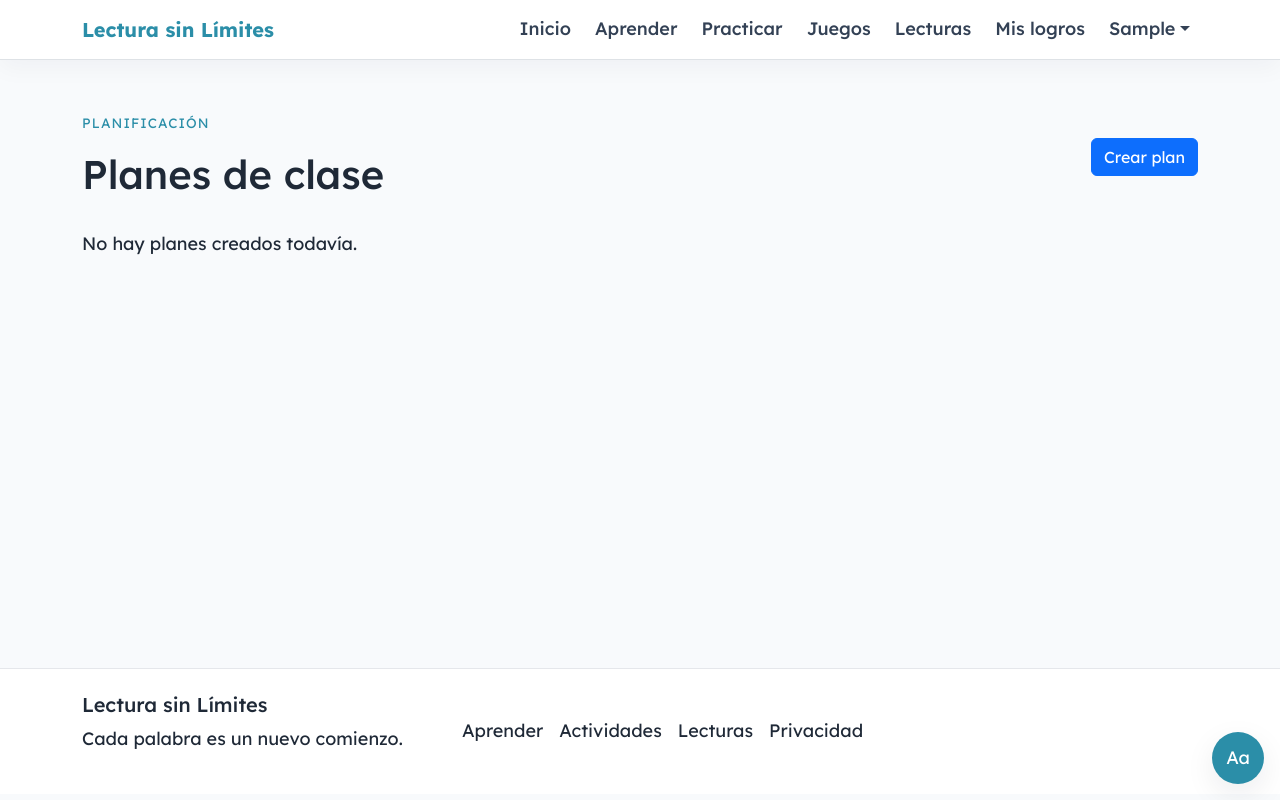
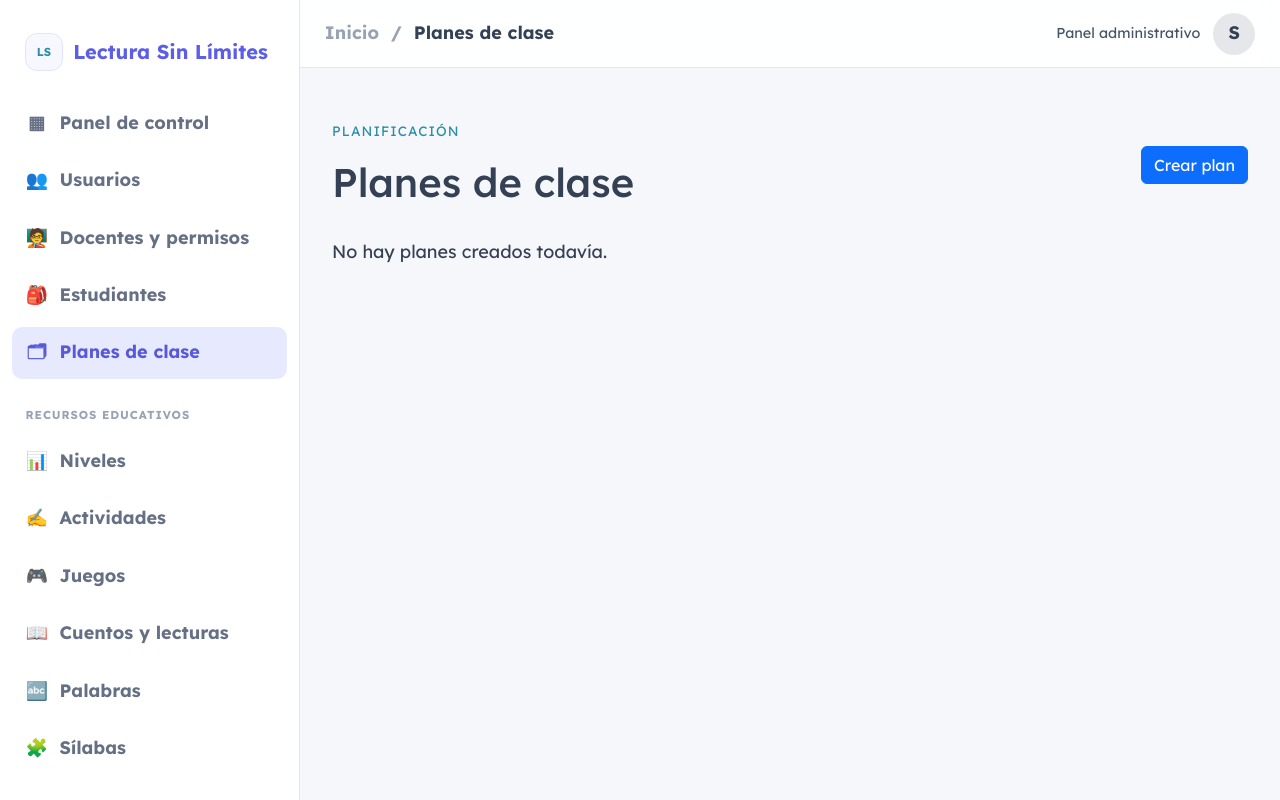
Before and after one commit to Threvorcito/Proyectos, a Django app: page /panel/planes/ in a window 1280 px wide. Run offline with Django 5.2, Linux system fonts and the light colour scheme; the visitor is signed in with stand-in values (Sample User, id 1); data that the repository does not hold is empty.

Commit message:
Mantiene menu en pantallas admin

```diff
--- a/templates/dashboard/lesson_plan_list.html
+++ b/templates/dashboard/lesson_plan_list.html
@@ -1,6 +1,26 @@
 {% extends 'base.html' %}
+{% block title %}Planes de clase{% endblock %}
+{% if request.user.role == 'ADMIN' or request.user.is_staff or request.user.is_superuser %}
+{% block extra_css %}
+<style>
+  .site-navbar,
+  .site-footer,
+  .accessibility-fab { display: none !important; }
+  .page-shell { min-height: 100vh; }
+  body { background: #f6f7fb; }
+</style>
+{% endblock %}
+{% endif %}
 {% block content %}
+{% if request.user.role == 'ADMIN' or request.user.is_staff or request.user.is_superuser %}
+<div class="admin-console">
+  {% include 'dashboard/partials/admin_sidebar.html' %}
+  <section class="admin-main">
+    {% include 'dashboard/partials/admin_topbar.html' with current_title='Planes de clase' %}
+    <div class="admin-content">
+{% else %}
 <div class="container py-5">
+{% endif %}
       <div class="d-flex flex-wrap justify-content-between gap-2 align-items-center mb-4">
         <div>
           <span class="eyebrow">Planificación</span>
@@ -24,5 +44,11 @@
           <p>No hay planes creados todavía.</p>
         {% endfor %}
       </div>
+{% if request.user.role == 'ADMIN' or request.user.is_staff or request.user.is_superuser %}
     </div>
+  </section>
+</div>
+{% else %}
+</div>
+{% endif %}
 {% endblock %}
--- /dev/null
+++ b/templates/dashboard/partials/admin_sidebar.html
@@ -0,0 +1,22 @@
+<aside class="admin-sidebar">
+  <a class="admin-brand" href="{% url 'dashboard:admin' %}">
+    <span class="admin-brand__mark">LS</span>
+    <strong>Lectura Sin Límites</strong>
+  </a>
+
+  <nav class="admin-menu" aria-label="Menú administrativo">
+    <a class="{% if request.resolver_match.url_name == 'admin' %}is-active{% endif %}" href="{% url 'dashboard:admin' %}"><span>▦</span>Panel de control</a>
+    <a class="{% if resource == 'usuarios' %}is-active{% endif %}" href="{% url 'dashboard:admin_resource' 'usuarios' %}"><span>👥</span>Usuarios</a>
+    <a class="{% if resource == 'profesores' %}is-active{% endif %}" href="{% url 'dashboard:admin_resource' 'profesores' %}"><span>🧑‍🏫</span>Docentes y permisos</a>
+    <a class="{% if resource == 'alumnos' %}is-active{% endif %}" href="{% url 'dashboard:admin_resource' 'alumnos' %}"><span>🎒</span>Estudiantes</a>
+    <a class="{% if request.resolver_match.url_name == 'lesson_plans' or request.resolver_match.url_name == 'lesson_plan_create' or request.resolver_match.url_name == 'lesson_plan_update' %}is-active{% endif %}" href="{% url 'dashboard:lesson_plans' %}"><span>🗂</span>Planes de clase</a>
+
+    <small>Recursos educativos</small>
+    <a class="{% if resource == 'niveles' %}is-active{% endif %}" href="{% url 'dashboard:admin_resource' 'niveles' %}"><span>📊</span>Niveles</a>
+    <a class="{% if resource == 'actividades' %}is-active{% endif %}" href="{% url 'dashboard:admin_resource' 'actividades' %}"><span>✍</span>Actividades</a>
+    <a class="{% if resource == 'juegos' %}is-active{% endif %}" href="{% url 'dashboard:admin_resource' 'juegos' %}"><span>🎮</span>Juegos</a>
+    <a class="{% if resource == 'lecturas' %}is-active{% endif %}" href="{% url 'dashboard:admin_resource' 'lecturas' %}"><span>📖</span>Cuentos y lecturas</a>
+    <a class="{% if resource == 'palabras' %}is-active{% endif %}" href="{% url 'dashboard:admin_resource' 'palabras' %}"><span>🔤</span>Palabras</a>
+    <a class="{% if resource == 'silabas' %}is-active{% endif %}" href="{% url 'dashboard:admin_resource' 'silabas' %}"><span>🧩</span>Sílabas</a>
+  </nav>
+</aside>
--- /dev/null
+++ b/templates/dashboard/partials/admin_topbar.html
@@ -0,0 +1,4 @@
+<header class="admin-topbar">
+  <div class="admin-breadcrumb"><a href="{% url 'core:home' %}">Inicio</a><span>/</span><strong>{{ current_title|default:'Panel de control' }}</strong></div>
+  <div class="admin-user-chip"><span>Panel administrativo</span><strong>{{ request.user.first_name|default:request.user.username|slice:':1' }}</strong></div>
+</header>
```
Also changed, not shown: dashboard/tests.py (+18 -0 lines), templates/dashboard/admin_dashboard.html (+2 -26 lines), templates/dashboard/admin_resource_form.html (+17 -1 lines), templates/dashboard/admin_resource_landing.html (+17 -1 lines), templates/dashboard/lesson_plan_form.html (+26 -0 lines). Lines whose indentation alone changed are shown as unchanged.
